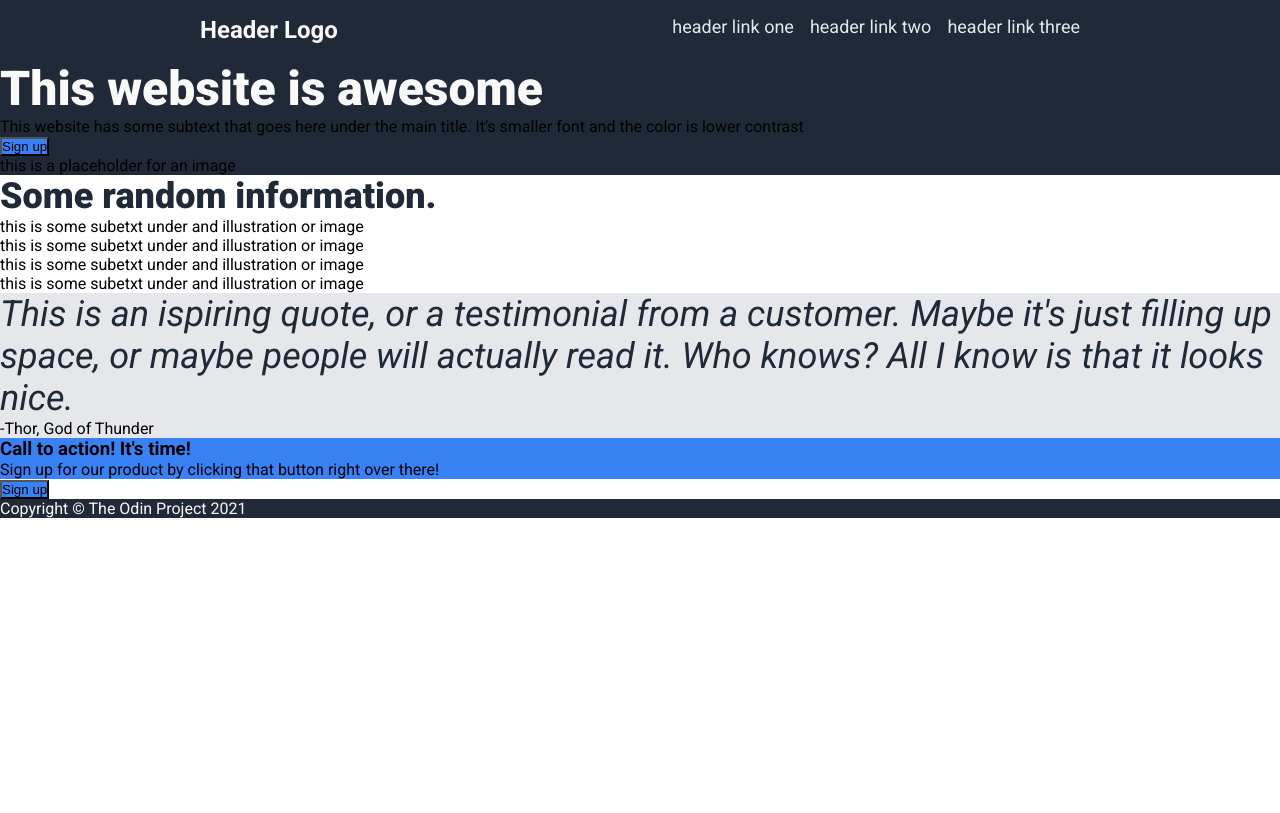
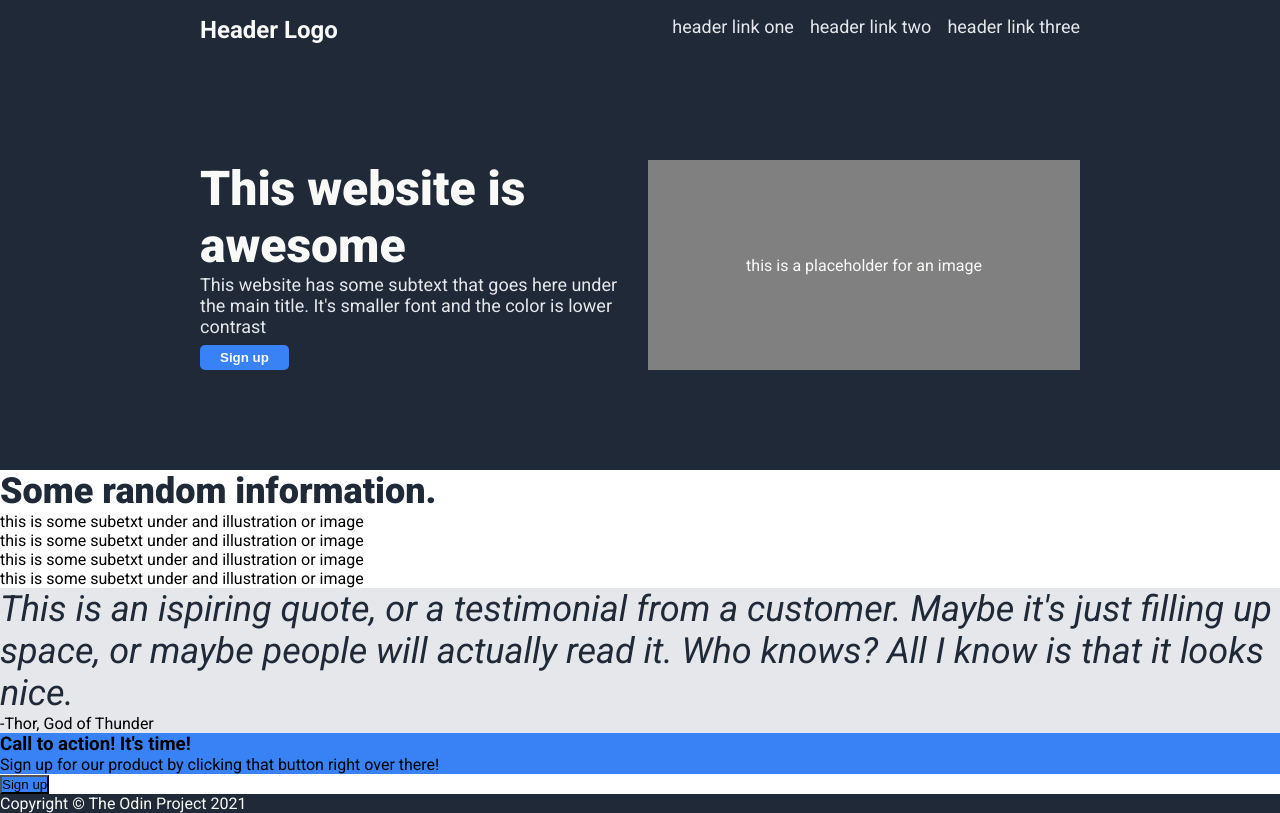
Before and after one commit to RoyalF4/odin-landing-page-v2, a plain HTML site: page index.html in a window 1280 px wide. Drawn offline with Linux system fonts and the light colour scheme.

Commit message:
Style hero section

```diff
--- a/index.html
+++ b/index.html
@@ -22,7 +22,7 @@
     <section class="hero">
       <div>
         <h1>This website is awesome</h1>
-        <p>This website has some subtext that goes here under the main title. It's smaller font and the color is lower contrast</p>
+        <p class="hero-secondary-text">This website has some subtext that goes here under the main title. It's smaller font and the color is lower contrast</p>
         <button class="hero-button">Sign up</button>
       </div>
       <div class="hero-image">this is a placeholder for an image</div>
--- a/styles.css
+++ b/styles.css
@@ -14,6 +14,33 @@
 
 header {
   padding: 16px 200px;
+}
+
+.hero {
+  padding: 100px 200px;
+  display: flex;
+  gap: 16px;
+}
+
+.hero > div {
+  flex-basis: 50%;
+}
+
+.hero-image {
+  background: gray;
+  display: flex;
+  justify-content: center;
+  align-items: center;
+  color: var(--light-text)
+}
+
+.hero-button {
+  padding: 5px 20px;
+  color: var(--light-text);
+  font-weight: 700;
+  border-radius: 5px;
+  border: none;
+  margin-top: 8px;
 }
 
 .hero,
```
